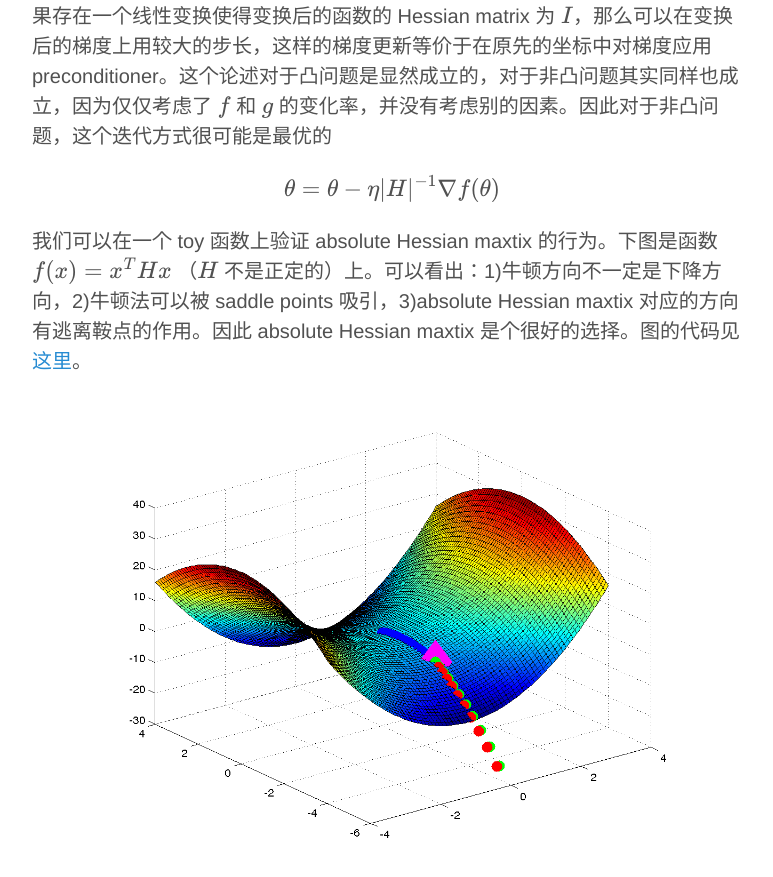
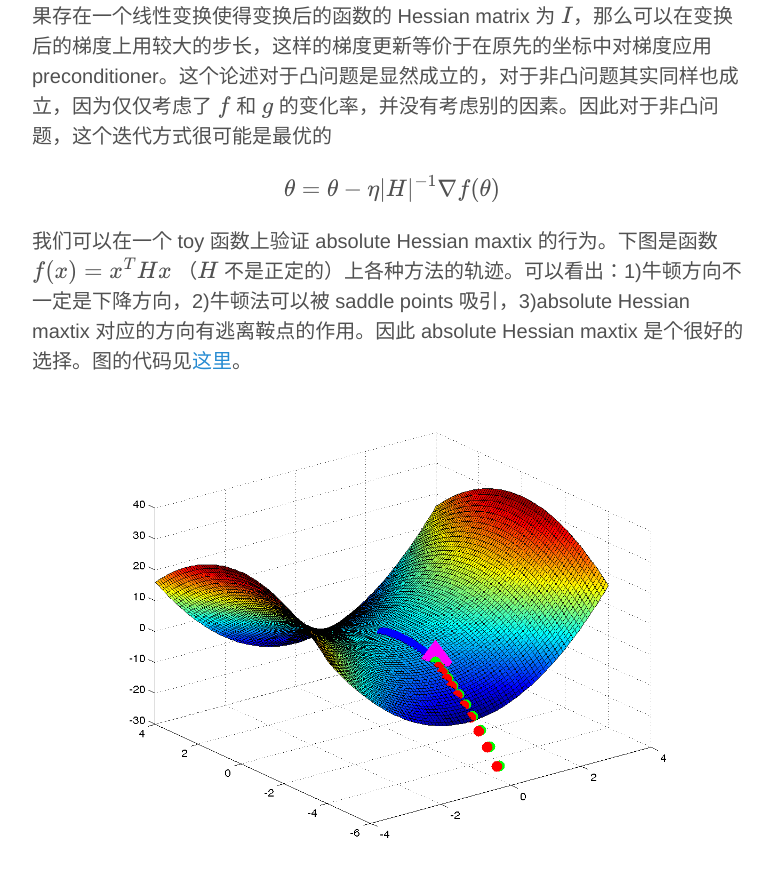
Before and after one commit to bjsc/cswhjiang.github.io, a Jekyll site: the page built from _posts/2015-09-10-escape-from-saddle-points.md, in a window 1280 px wide and 900 px high, scrolled down 809 px. Shown: the top 877 px of the window, without its empty margins (248-1021 px from the left). Built offline with Jekyll 4.4.1, drawn with Linux system fonts in a browser that asks for light colours; formulas are drawn with MathJax 3; comment, search, counter and statistics services are not loaded.

Commit message:
saddle points

```diff
--- a/_posts/2015-09-10-escape-from-saddle-points.md
+++ b/_posts/2015-09-10-escape-from-saddle-points.md
@@ -16,7 +16,7 @@
 \theta = \theta - \eta |H|^{-1} \nabla f(\theta)
 $$
 
-我们可以在一个 toy 函数上验证 absolute Hessian maxtix 的行为。下图是函数 $$f(x) = x^THx$$ （$$H$$ 不是正定的）上。可以看出：1)牛顿方向不一定是下降方向，2)牛顿法可以被 saddle points 吸引，3)absolute Hessian maxtix 对应的方向有逃离鞍点的作用。因此 absolute Hessian maxtix 是个很好的选择。图的代码见[这里](https://gist.github.com/cswhjiang/2281e0476dbb9c3ee999)。
+我们可以在一个 toy 函数上验证 absolute Hessian maxtix 的行为。下图是函数 $$f(x) = x^THx$$ （$$H$$ 不是正定的）上各种方法的轨迹。可以看出：1)牛顿方向不一定是下降方向，2)牛顿法可以被 saddle points 吸引，3)absolute Hessian maxtix 对应的方向有逃离鞍点的作用。因此 absolute Hessian maxtix 是个很好的选择。图的代码见[这里](https://gist.github.com/cswhjiang/2281e0476dbb9c3ee999)。
 
 {% include figure.html src="/figures/2015-09-10-escape-from-saddle-points-a.png" caption="" %}
 {% include figure.html src="/figures/2015-09-10-escape-from-saddle-points-b.png" caption="不同方向的比较。其中红色是普通的梯度下降、蓝色是牛顿方向，绿色是 absolute Hessian maxtix 做 preconditioning  matrix 而找到的方向，紫红色的点是起始点" %}
```
